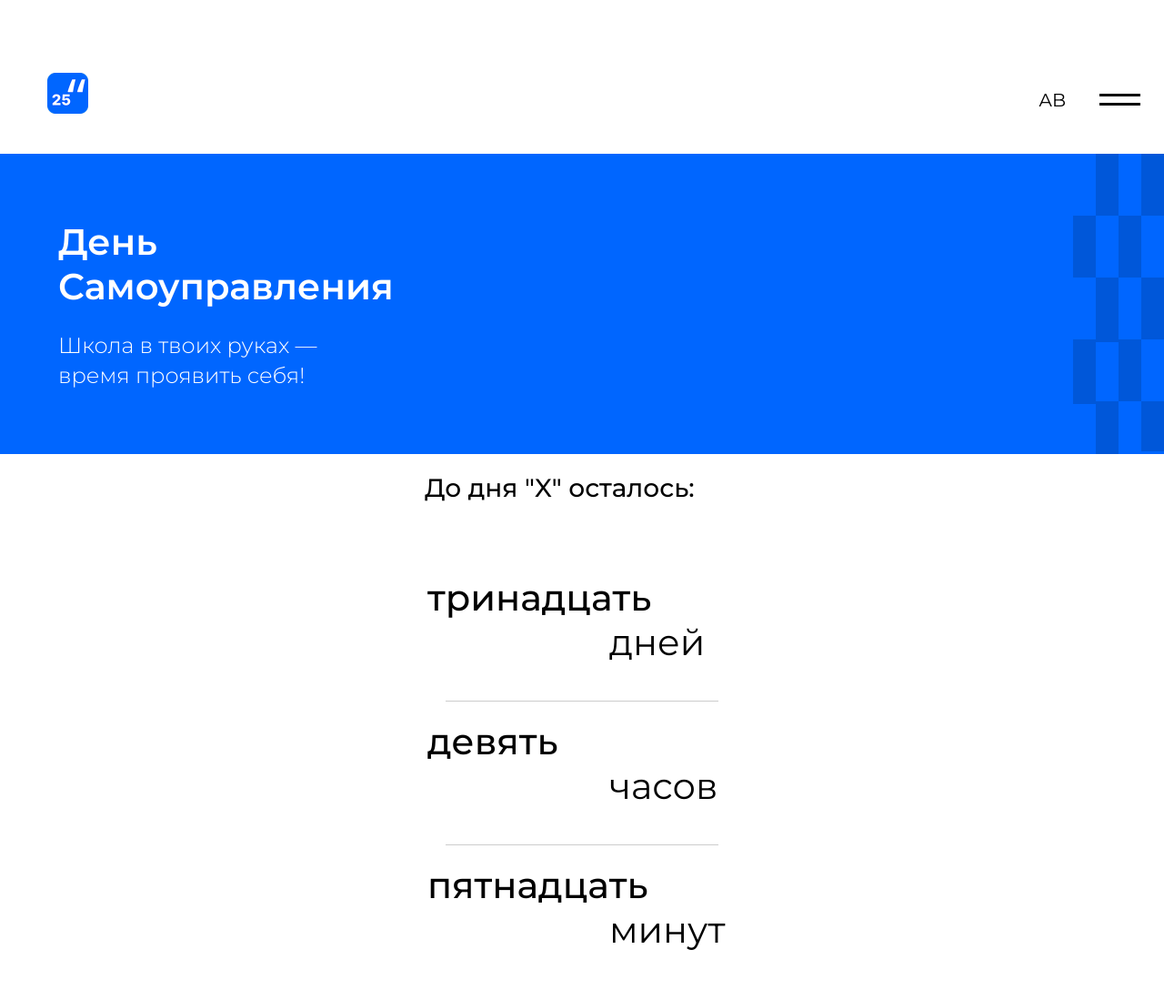
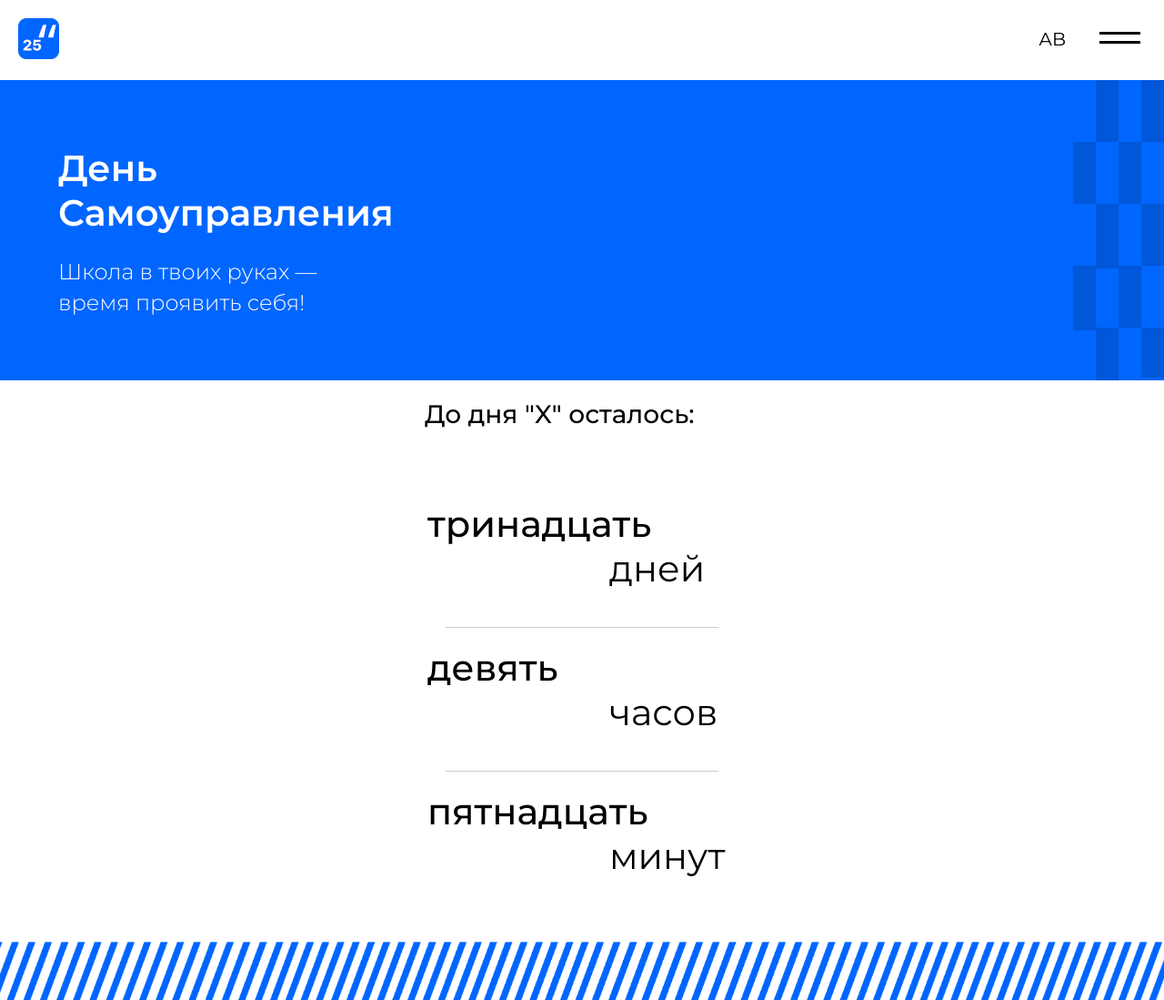
Before and after one commit to GubarVlad/School-Day-Self-government, a plain HTML site: page index.html in a window 1280 px wide. Shown: the top 1099 px of the page at 91% size. Drawn offline with Linux system fonts and the light colour scheme.

Commit message:
Add files via upload

```diff
--- a/index.html
+++ b/index.html
@@ -65,11 +65,11 @@
 
 <div class="line"></div>
 
-<a href="https://forms.gle/mBVMPhx5mP6ZSBVY6">
 <div class="btn">
+  <a href="https://forms.gle/mBVMPhx5mP6ZSBVY6">
     <img src="img/btn.png" alt="" class="btn">
+  </a>
 </div>
-</a>
 
     <script src="script.js"></script>
 
--- a/mine.css
+++ b/mine.css
@@ -7,10 +7,10 @@
 .logo {
     width: 45px;
     height: 45px;
-    margin-left: 26px;
+    margin-left: 10px;
     justify-content: left;
     align-items: left;
-    margin-top: 40px;
+    margin-top: 10px;
 }
 
 .mainhead {
@@ -24,6 +24,7 @@ font-family: "Montserrat", serif;
   font-size: 20px;
   font-weight: 400;
   font-style: light;
+  margin-top: -24px;
 }
 
 .rgtop {
@@ -38,11 +39,11 @@ font-family: "Montserrat", serif;
  width: 45px;
  height: 13px;
  text-align: center;
- margin-top: 18px;
+ margin-top: -20px;
 }
 
 .fon {
-  margin-top: 33px;
+  margin-top: 20px;
   background-color: #0066FF;
   height: 330px;
   position: relative; /* Добавляем для позиционирования дочерних элементов */
```
